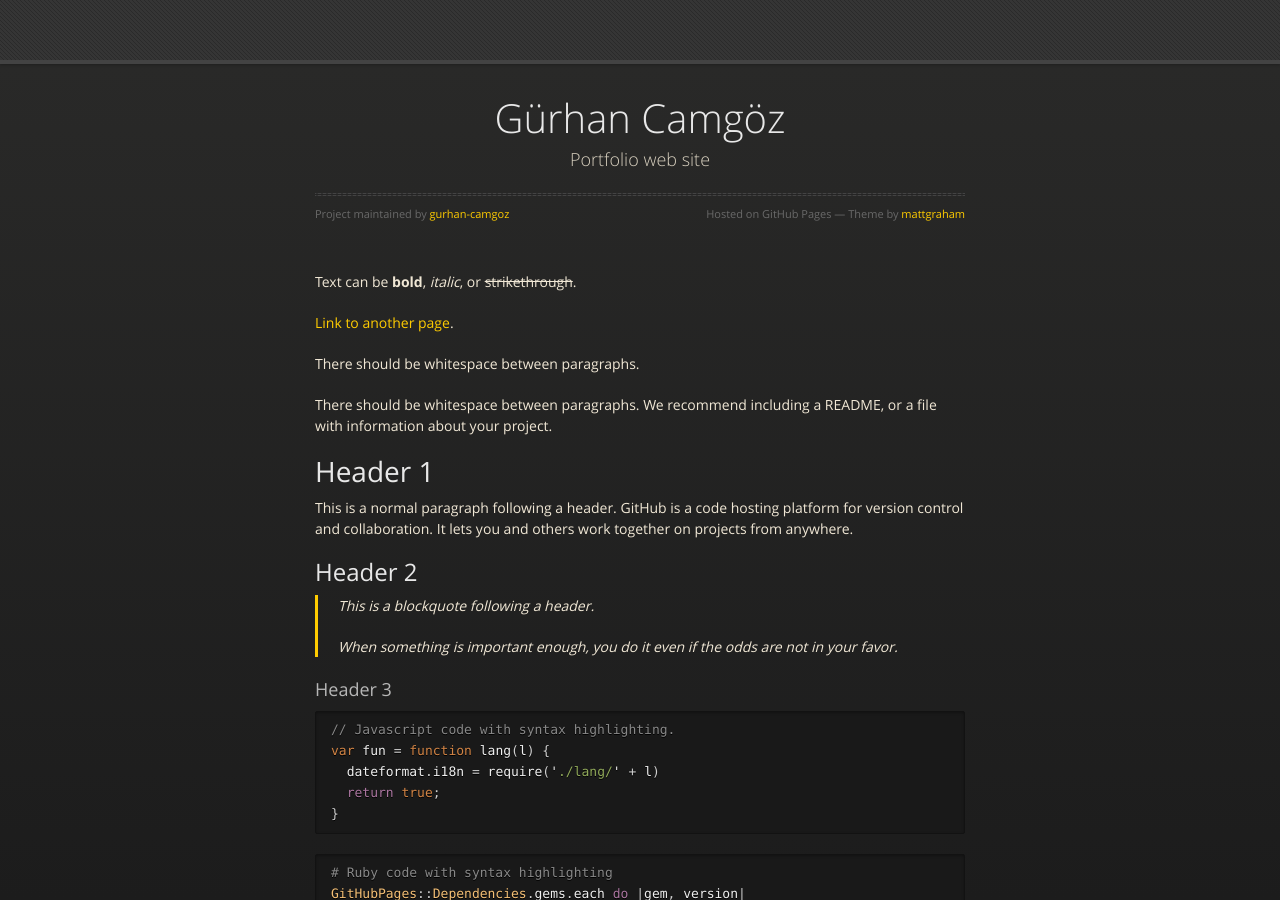
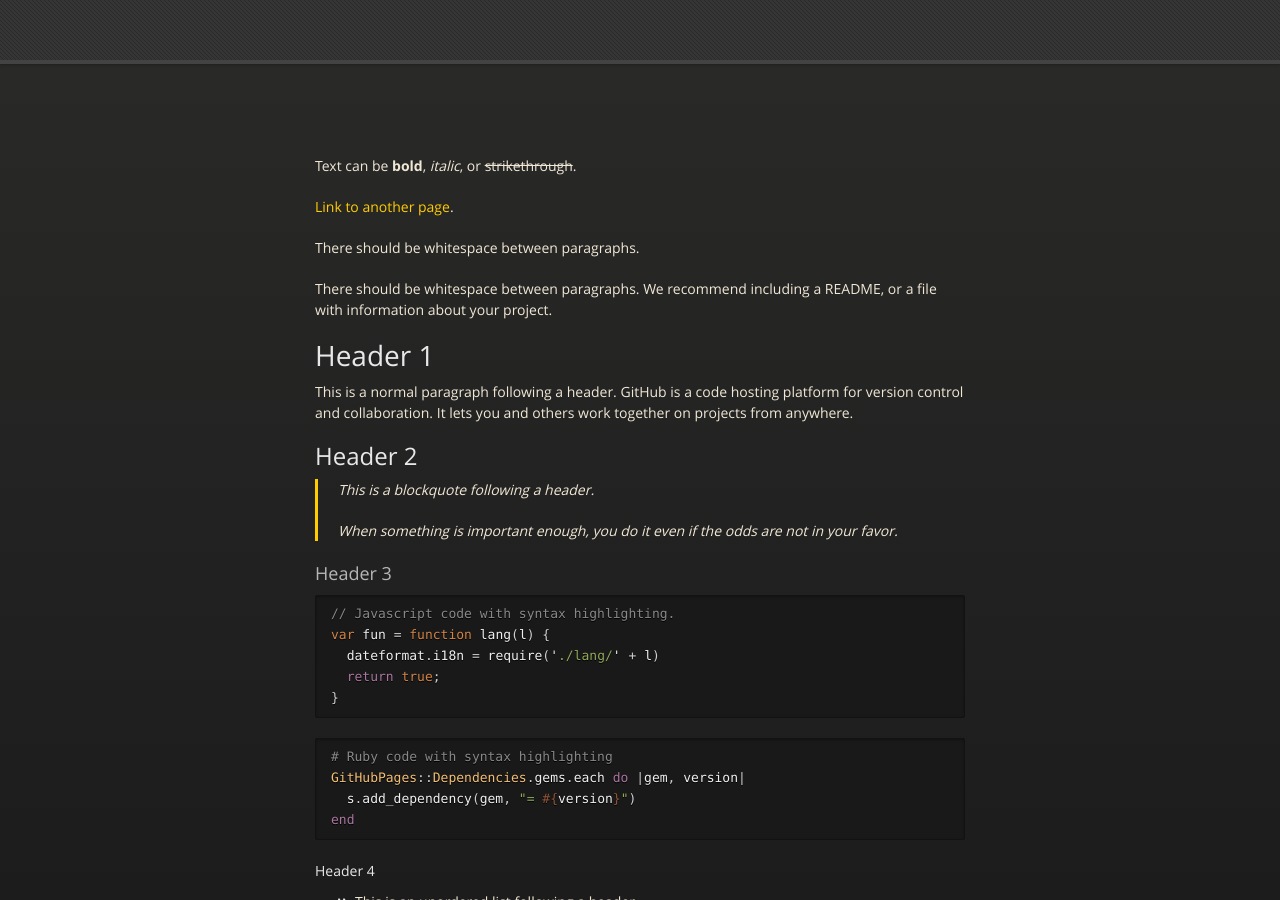
Before and after one commit to gurhan-camgoz/gurhan-camgoz.github.io, a Jekyll site: the page built from index.md, in a window 1280 px wide and 900 px high. Built offline with Jekyll 4.4.1, drawn with Linux system fonts in a browser that asks for light colours.

Commit message:
links removed

```diff
--- a/_layouts/default.html
+++ b/_layouts/default.html
@@ -26,11 +26,7 @@
 
       <section>
         <div id="title">
-          <h1>{{ site.title | default: site.github.repository_name }}</h1>
-          <p>{{ site.description | default: site.github.project_tagline }}</p>
-          <hr>
-          <span class="credits left">Project maintained by <a href="{{ site.github.owner_url }}">{{ site.github.owner_name }}</a></span>
-          <span class="credits right">Hosted on GitHub Pages &mdash; Theme by <a href="https://twitter.com/mattgraham">mattgraham</a></span>
+
         </div>
 
         {{ content }}
```
